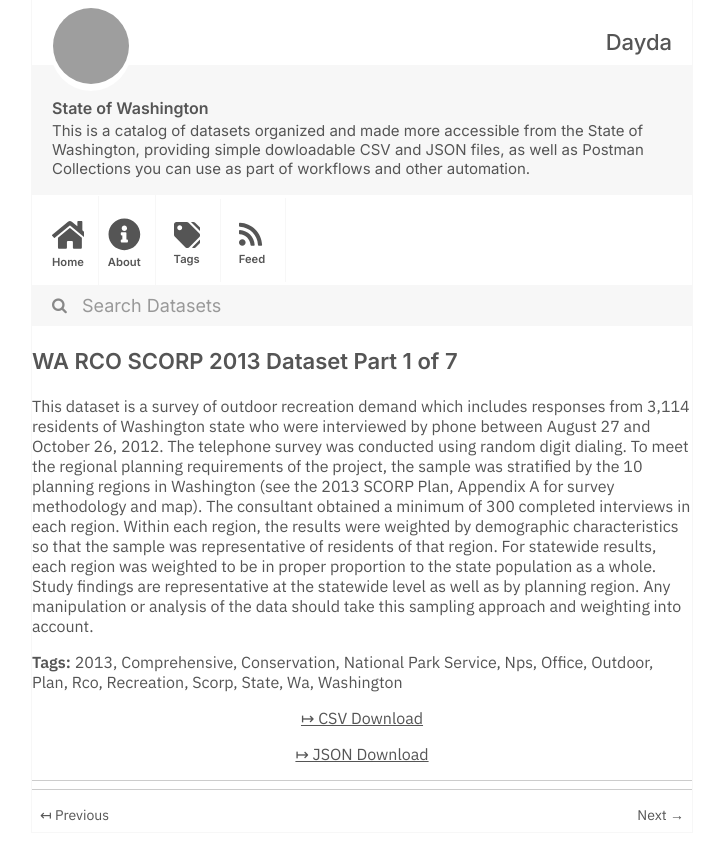
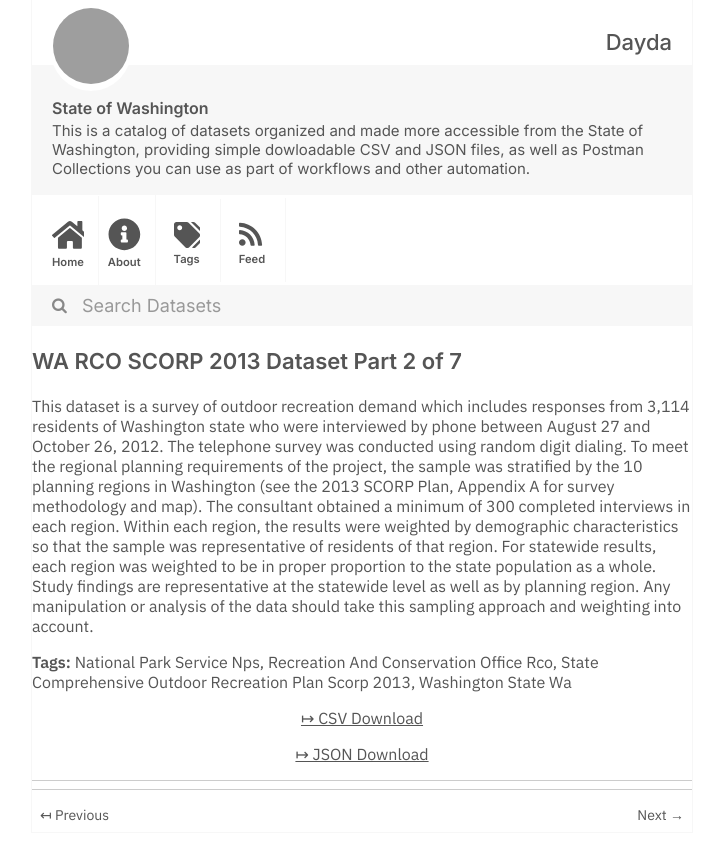
Before and after one commit to dayda-entities/state-of-washington, a Jekyll site: the page built from _posts/2020-11-10-wa-rco-scorp-2013-dataset-part.md, in a window 1280 px wide, cut to the strip 0-860 px from the top of the page. Shown: the whole strip, without its empty margins (278-1001 px from the left). Built offline with Jekyll 4.4.1, drawn with Linux system fonts in a browser that asks for light colours; grey boxes are pictures that could not be loaded.

```diff
--- a/_posts/2020-11-10-wa-rco-scorp-2013-dataset-part.md
+++ b/_posts/2020-11-10-wa-rco-scorp-2013-dataset-part.md
@@ -1,28 +1,18 @@
 ---
-title: WA RCO SCORP 2013 Dataset Part 1 of 7
-created: '2020-11-10T17:20:50.484373'
-modified: '2020-11-10T17:20:50.484385'
+title: WA RCO SCORP 2013 Dataset Part 2 of 7
+created: '2020-11-10T17:20:10.838628'
+modified: '2020-11-10T17:20:10.838638'
 state: active
 type: dataset
 tags:
-  - '2013'
-  - Comprehensive
-  - Conservation
-  - National Park Service
-  - Nps
-  - Office
-  - Outdoor
-  - Plan
-  - Rco
-  - Recreation
-  - Scorp
-  - State
-  - Wa
-  - Washington
+  - National Park Service Nps
+  - Recreation And Conservation Office Rco
+  - State Comprehensive Outdoor Recreation Plan Scorp 2013
+  - Washington State Wa
 groups:
   - Local Government
-csv_url: 'https://data.wa.gov/api/views/irc2-87d5/rows.csv?accessType=DOWNLOAD'
-json_url: 'https://data.wa.gov/api/views/irc2-87d5/rows.json?accessType=DOWNLOAD'
+csv_url: 'https://data.wa.gov/api/views/9tkb-7qab/rows.csv?accessType=DOWNLOAD'
+json_url: 'https://data.wa.gov/api/views/9tkb-7qab/rows.json?accessType=DOWNLOAD'
 layout: post
 
 ---
```
